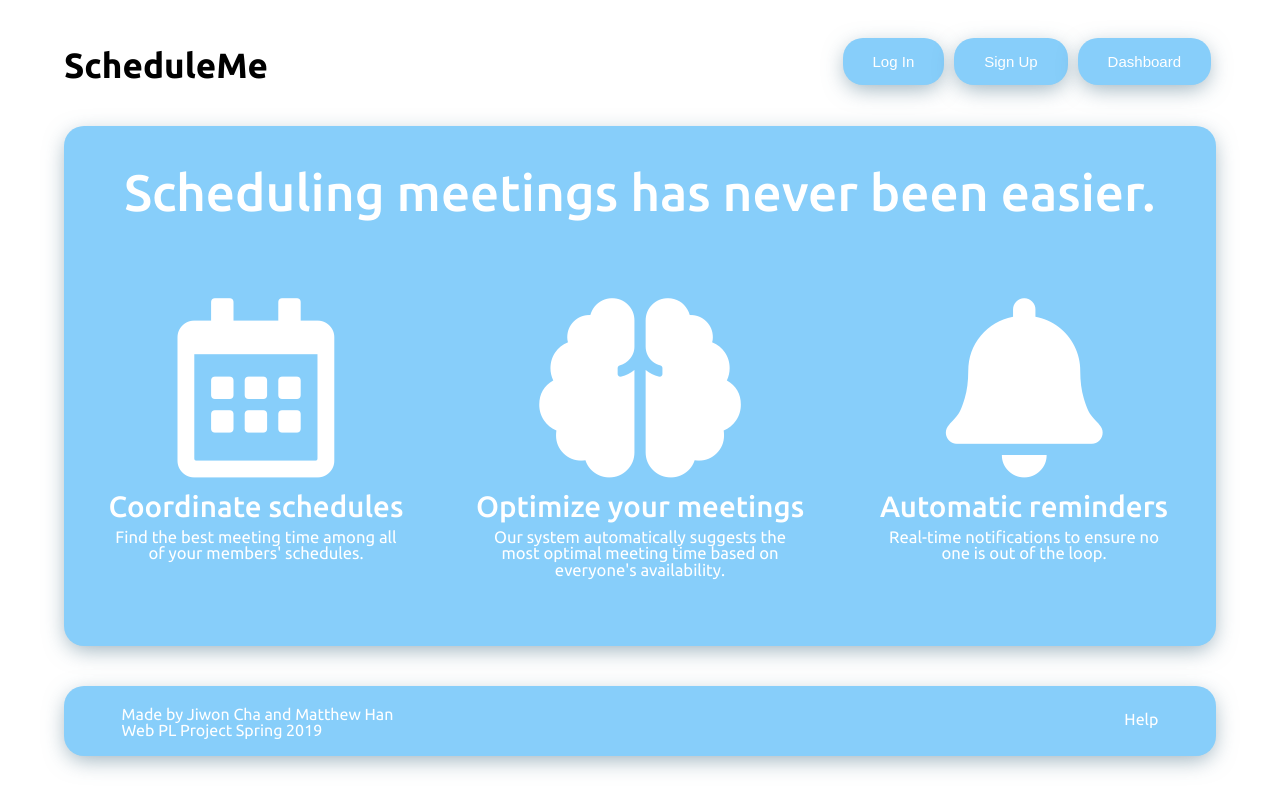
After one commit to MatthewLeeHan/cs4640-Project, a PHP site: page /index.php in a window 1280 px wide. The commit adds this page. Run offline with PHP 8.4, Linux system fonts and the light colour scheme.

Commit message:
separate login vs logout

```diff
--- a/account-settings.html
+++ b/account-settings.html
@@ -14,7 +14,7 @@
         <header>
             <div class="logo">
                 <a href="./dashboard.php"><button><i class="fas fa-arrow-left"></i></button></a>
-                <h1><a href = "index.html"> ScheduleMe </a></h1>
+                <h1><a href = "index.php"> ScheduleMe </a></h1>
             </div>
             <div class="btnHolder">
                 <a href = "./php/logout.php"><button>Log out</button></a>
--- a/createEvent.php
+++ b/createEvent.php
@@ -25,7 +25,7 @@ include('./php/createEventLogic.php');
 
     <header>
     <div class="logo">
-			<h1><a href="index.html"> ScheduleMe </a></h1>
+			<h1><a href="index.php"> ScheduleMe </a></h1>
 	</div>
     </header>
 
--- a/dashboard.php
+++ b/dashboard.php
@@ -14,7 +14,7 @@
 	<div class="containerHeader">
 		<header>
 			<div class="logo">
-				<h1><a href = "index.html"> ScheduleMe </a></h1>
+				<h1><a href = "index.php"> ScheduleMe </a></h1>
             </div>
             <div class="btnHolder">
                 <a href = "./php/logout.php"><button>Log out</button></a>
--- a/help.php
+++ b/help.php
@@ -11,7 +11,7 @@
     <div class="containerHeader">
 		<header>
 			<div class="logo">
-				<h1><a href = "index.html"> ScheduleMe </a></h1>
+				<h1><a href = "index.php"> ScheduleMe </a></h1>
             </div>
         </header>
     </div>
--- a/help2.php
+++ b/help2.php
@@ -12,7 +12,7 @@
 <div class="containerHeader">
 		<header>
 			<div class="logo">
-				<h1><a href = "index.html"> ScheduleMe </a></h1>
+				<h1><a href = "index.php"> ScheduleMe </a></h1>
             </div>
         </header>
     </div>
--- /dev/null
+++ b/index.php
@@ -0,0 +1,109 @@
+ <!-- Matthew Han (mlh6fc) -->
+
+ <!--
+
+	Special helpers: Jane Kim
+	Jane helped us with server side validation (php) - translating the logic from javascript to php
+
+
+
+	Matthew:
+	- DOM
+	- Error messages
+	- Responsiveness
+	Jiwon:
+	- Cookie
+	- GET requests
+
+	- Select values
+  -->
+
+<!-- *** TO START SCSS -> CSS WATCHING -->
+<!-- $ sass --watch scss:css
+ -->
+<!-- *** TO START XAMPP - LINUX UBUNTU MINT *** -->
+ <!-- cd /opt/lampp
+
+sudo ./manager-linux.run (or manager-linux-x64.run) -->
+
+<!DOCTYPE html>
+<html lang="en">
+<head>
+	<meta charset="UTF-8">
+	<meta name="viewport" content="width=device-width, initial-scale=1.0">
+	<meta http-equiv="X-UA-Compatible" content="ie=edge">
+	<title>ScheduleMe</title>
+	<link rel="stylesheet" href="./css/homePage.css"/>
+	<link href="https://fonts.googleapis.com/css?family=Ubuntu:400,500,700" rel="stylesheet">
+	<link rel="stylesheet" href="https://use.fontawesome.com/releases/v5.7.2/css/all.css" integrity="sha384-fnmOCqbTlWIlj8LyTjo7mOUStjsKC4pOpQbqyi7RrhN7udi9RwhKkMHpvLbHG9Sr" crossorigin="anonymous">
+
+</head>
+<body>
+	<div class="spinnerHolder" id="spinnerHolder">
+		<div id="loadingSpinner"></div>
+	</div>
+	<div id="pageContent">
+		<div class="containerHeader">
+			<header>
+				<div class="logo">
+					<h1><a href = "index.php"> ScheduleMe </a></h1>
+				</div>
+				<div class="btnHolder">
+					<?php
+					if(isset($_COOKIE['user'])) {
+						echo '<a><form class="logoutform" action="./php/logout.php" method="GET">
+						<button class="logout_btn">Log Out</button>
+						</form></a>';
+					}
+						else{
+							echo '<a href = "./logIn.php"><button>Log In</button></a>';
+						}
+
+					?>
+					<a href = "./signup.html"><button>Sign Up</button></a>
+					<a href = "./dashboard.php"><button>Dashboard</button></a>
+				</div>
+			</header>
+		</div>
+		<div class="container">
+			<h1 class="heroText">Scheduling meetings has never been easier.</h1>
+			<div class="threeFeaturesContainer">
+				<div class="feature feature-1">
+					<i class="calendar-icon far fa-calendar-alt"></i>
+					<div class="feature-text">
+						<h2>Coordinate schedules</h2>
+						<p>Find the best meeting time among all of your members' schedules.</p>
+					</div>
+				</div>
+				<div class="feature feature-2">
+					<i class="brain-icon fas fa-brain"></i>
+					<div class="feature-text">
+						<h2>Optimize your meetings</h2>
+						<p>Our system automatically suggests the most optimal meeting time based on everyone's availability.</p>
+					</div>
+				</div>
+				<div class="feature feature-3">
+					<i class="fas fa-bell"></i>
+					<div class="feature-text">
+						<h2>Automatic reminders</h2>
+						<p>Real-time notifications to ensure no one is out of the loop.</p>
+					</div>
+				</div>
+			</div>
+		</div>
+		<footer>
+			<div class="footerContainer">
+				<div class="authors">
+					<p>Made by Jiwon Cha and Matthew Han</p>
+					<p>Web PL Project Spring 2019</p>
+				</div>
+				<div class="footer-links">
+					<a href="./help.php">Help</a>
+				</div>
+			</div>
+		</footer>
+</div>
+<script type="text/javascript" src="./js/mainPage.js"></script>
+
+</body>
+</html>
--- a/logIn.php
+++ b/logIn.php
@@ -17,7 +17,7 @@
 <body>
 	<header>
 		<div class="logo">
-			<h1><a href="index.html"> ScheduleMe </a></h1>
+			<h1><a href="index.php"> ScheduleMe </a></h1>
 		</div>
 	</header>
 	<div class="card-container">
--- a/meeting.php
+++ b/meeting.php
@@ -28,7 +28,7 @@ session_start();
 <body onload='showInput()'>
     <header>
         <div class="logo">
-            <h1><a href="index.html"> ScheduleMe </a></h1>
+            <h1><a href="index.php"> ScheduleMe </a></h1>
         </div>
     </header>
     <div class='container'>
--- a/php/account-settings.php
+++ b/php/account-settings.php
@@ -45,7 +45,7 @@ if ($_SERVER["REQUEST_METHOD"] == "POST") {
                         $statement->closeCursor();
 
                         echo '<script type="text/javascript">alert("Password successfully changed")</script>';
-                        header("Location: ../index.html");
+                        header("Location: ../index.php");
 
                     }
             }
--- a/php/logout.php
+++ b/php/logout.php
@@ -2,6 +2,6 @@
 
 unset($_COOKIE['user']);
 setcookie('user', '', time() - 3600, '/cs4640-project');
-header("Location: ../index.html");
+header("Location: ../index.php");
 
 ?>
--- a/php/signup.php
+++ b/php/signup.php
@@ -24,7 +24,7 @@
             exit();
         }
         else{
-            header("Location: ../index.html");
+            header("Location: ../index.php");
             exit();
         }
     }
--- a/signup.html
+++ b/signup.html
@@ -23,7 +23,7 @@
 <body>
 	<header>
 		<div class="logo">
-			<h1><a href="index.html"> ScheduleMe </a></h1>
+			<h1><a href="index.php"> ScheduleMe </a></h1>
 		</div>
 	</header>
 	<div class="card-container">
```
